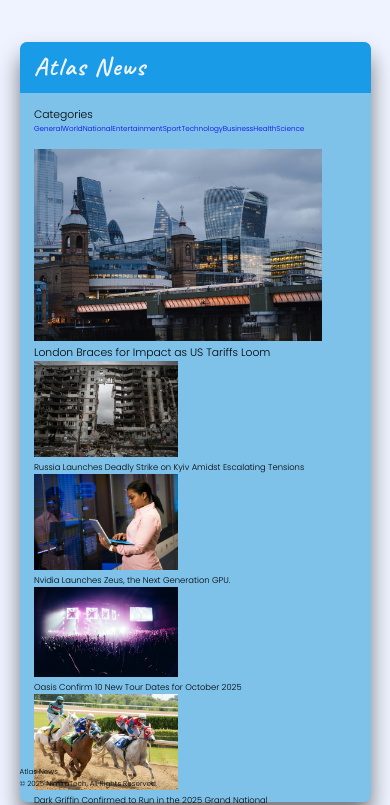
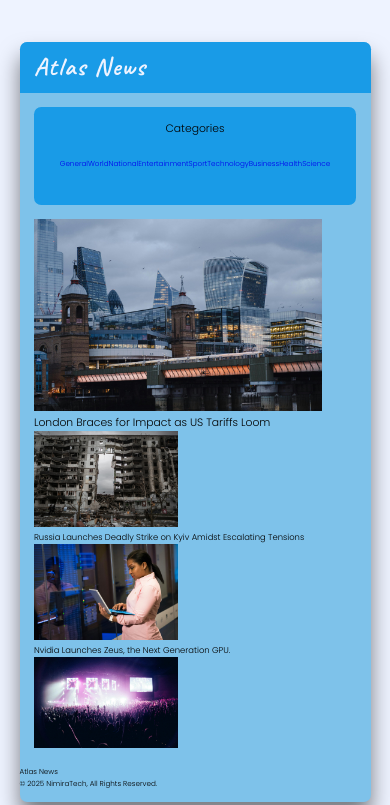
Before and after one commit to Nimira43/Atlas-News, a React (Vite) app: page / in a window 390 px wide. Shown: the top 805 px of the page. Built offline with nearby package versions, Linux system fonts and the light colour scheme.

Commit message:
.navbar and .news-section styles and media queries done.

```diff
--- a/src/css/news.css
+++ b/src/css/news.css
@@ -35,6 +35,21 @@
   padding: 0 2rem;
 }
 
+.navbar {
+  width: 20%;
+  height: 100%;
+  background-color: var(--primary);
+  display: flex;
+  flex-direction: column;
+  row-gap: 3rem;
+  border-radius: 1rem;
+  padding: 2rem;
+}
+
+.news-section {
+  width: 80%;
+}
+
 .headline img {
   width: 40rem;
 }
@@ -47,6 +62,9 @@
   .logo {
     font-size: 3.5rem;
   }
+  .news-section {
+    overflow: hidden;
+  }
 }
 
 @media (max-width: 900px) {
@@ -55,8 +73,21 @@
     width: 100%;
     row-gap: 2rem;
   }
+  .navbar {
+    flex-direction: row;
+    flex-wrap: wrap;
+    justify-content: center;
+    width: 100%;
+    height: 15rem;
+    row-gap: 0;
+  }
+  .news-section {
+    width: 100%;
+  }
 }
 
 @media (max-width: 500px) {
-
+  .navbar {
+    height: 20rem;
+  }
 }
```
